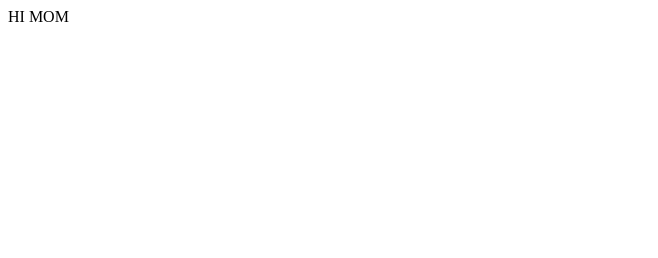
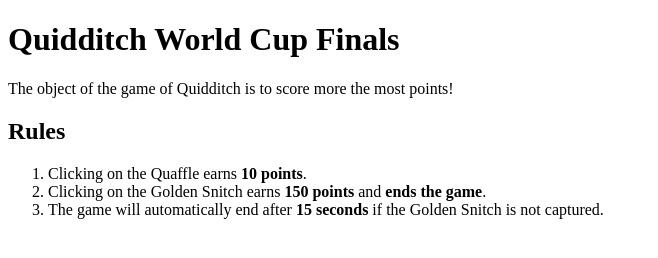
Before and after one commit to cfreder2/deleteme2, a plain HTML site: page index.html in a window 1280 px wide. Shown: the whole page, without its empty margins (0-658 px from the left). Drawn offline with Linux system fonts and the light colour scheme.

Commit message:
index.html

```diff
--- a/index.html
+++ b/index.html
@@ -1,3 +1,16 @@
-<html>
-    <body>HI MOM</body>
+<!DOCTYPE html>
+<html lang="en">
+  <head>
+    <title>Quidditch</title>
+  </head>
+  <body>
+    <h1>Quidditch World Cup Finals</h1>
+    <p>The object of the game of Quidditch is to score more the most points!</p>
+    <h2>Rules</h2>
+    <ol>
+      <li>Clicking on the <span class="brown">Quaffle</span> earns <b>10 points</b>.</li>
+      <li>Clicking on the <span class="gold">Golden Snitch</span> earns <b>150 points</b> and <b>ends the game</b>.</li>
+      <li>The game will automatically end after <b>15 seconds</b> if the Golden Snitch is not captured.</li>
+    </ol>
+  </body>
 </html>
```
